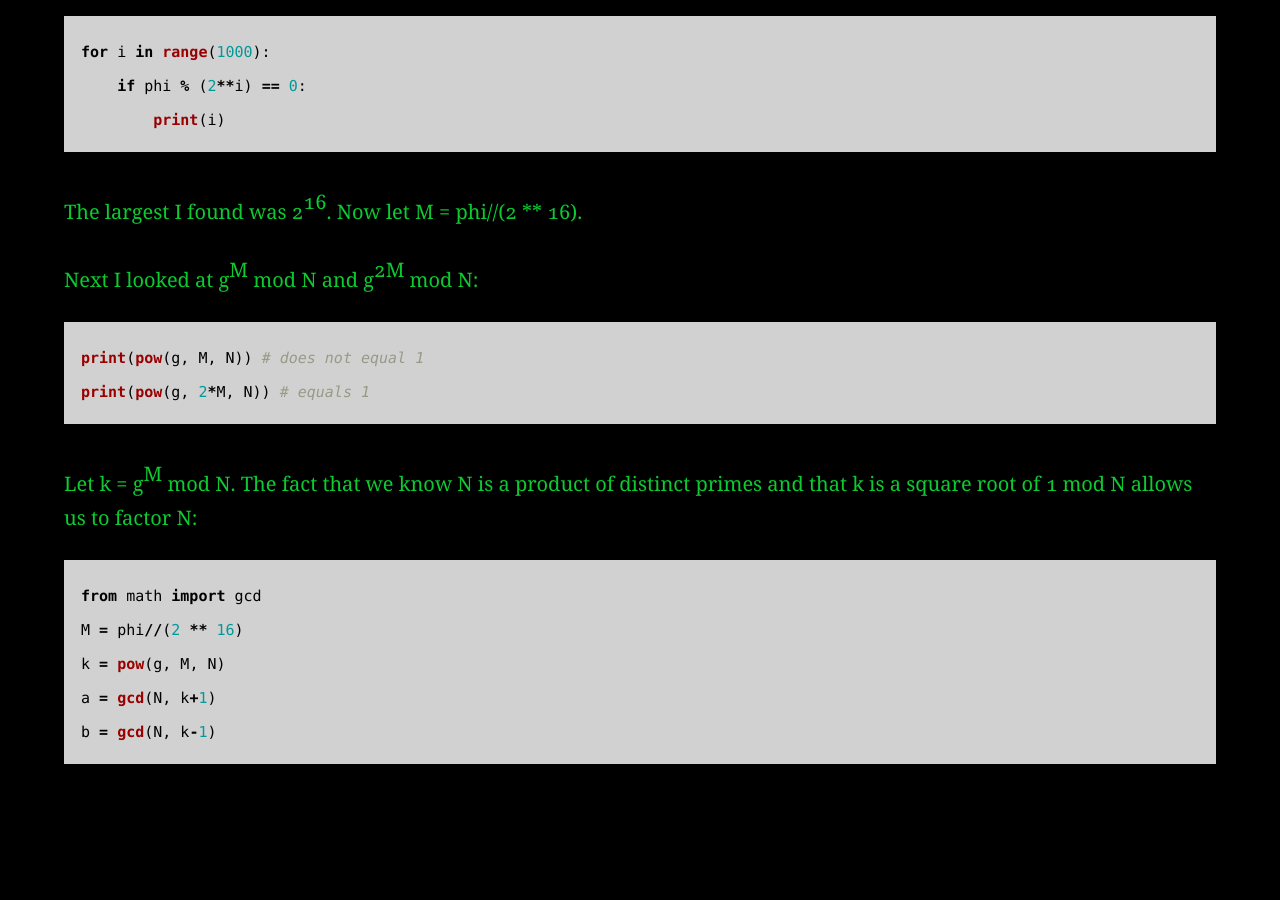
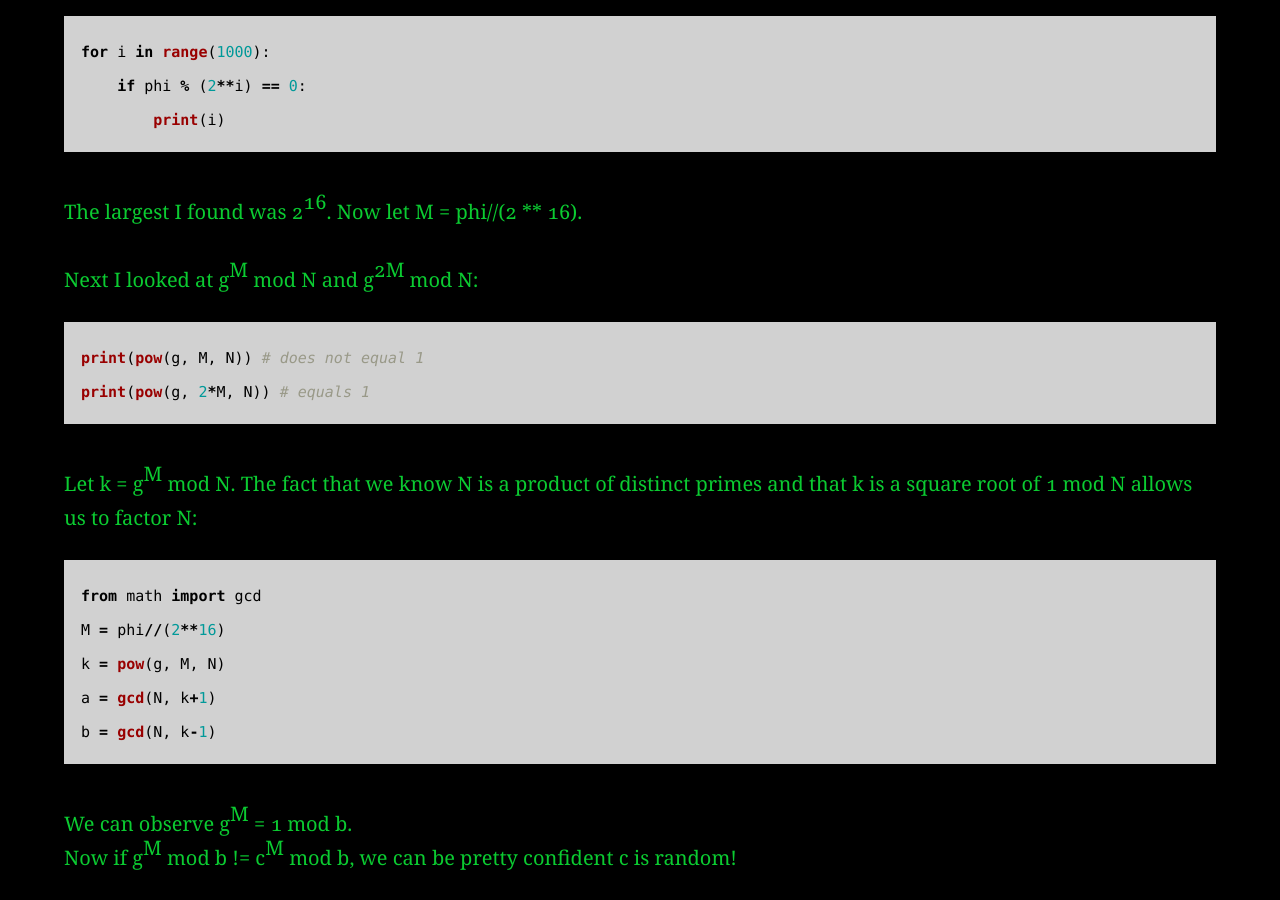
Before and after one commit to AC01010/Connor-McCartney.github.io, a Jekyll site: the page built from _posts/2014-01-07-Cryptohackmathbrain2.md, in a window 1280 px wide and 900 px high, scrolled down 1242 px. Built offline with Jekyll 4.4.1, drawn with Linux system fonts in a browser that asks for light colours; before the commit the page ends 2040 px from its top, so only the background shows below that.

Commit message:
Update 2014-01-07-Cryptohackmathbrain2.md

````diff
--- a/_posts/2014-01-07-Cryptohackmathbrain2.md
+++ b/_posts/2014-01-07-Cryptohackmathbrain2.md
@@ -62,8 +62,11 @@ allows us to factor N:
 
 ```python
 from math import gcd
-M = phi//(2 ** 16)
+M = phi//(2**16)
 k = pow(g, M, N)
 a = gcd(N, k+1)
 b = gcd(N, k-1)
 ```
+
+We can observe g<sup>M</sup> = 1 mod b. <br>
+Now if g<sup>M</sup> mod b != c<sup>M</sup> mod b, we can be pretty confident c is random!
````
